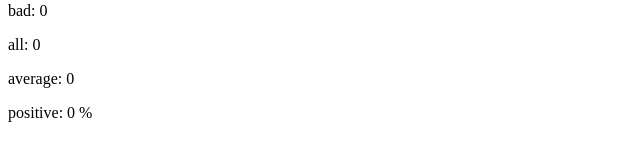
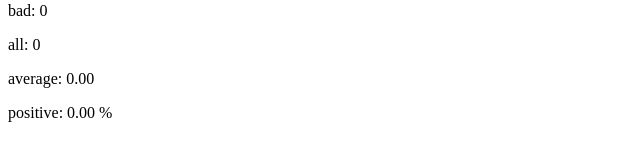
Before and after one commit to hammam-elsheikh/full-stack-open-exercises, a React (Vite) app in the folder part1/unicafe/: page / in a window 1280 px wide. Shown: the part 234-394 px from the top of the page, without its empty margins (0-640 px from the left). Built offline with nearby package versions, Linux system fonts and the light colour scheme.

Commit message:
applied setFixed(2)

```diff
--- a/part1/unicafe/src/App.jsx
+++ b/part1/unicafe/src/App.jsx
@@ -21,8 +21,8 @@ function App() {
       <p>neutral: {neutral}</p>
       <p>bad: {bad}</p>
       <p>all: {all}</p>
-      <p>average: {average}</p>
-      <p>positive: {positive} %</p>
+      <p>average: {average.toFixed(2)}</p>
+      <p>positive: {positive.toFixed(2)} %</p>
     </>
   );
 }
```
